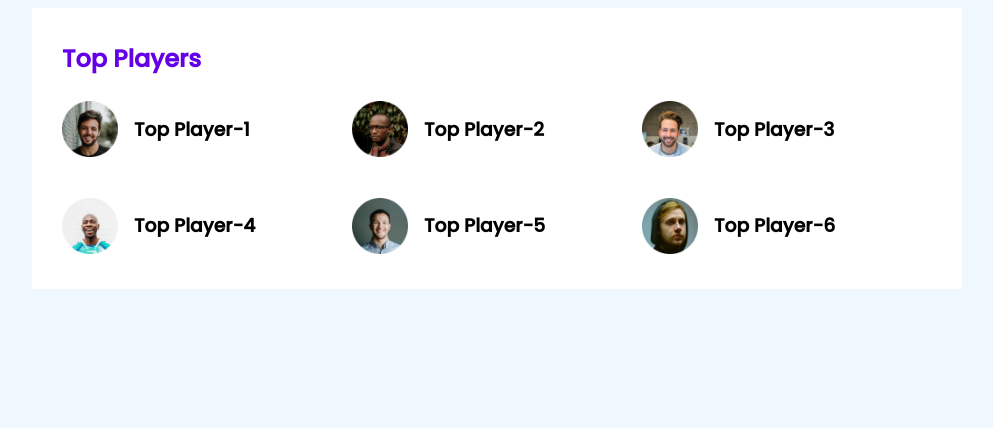
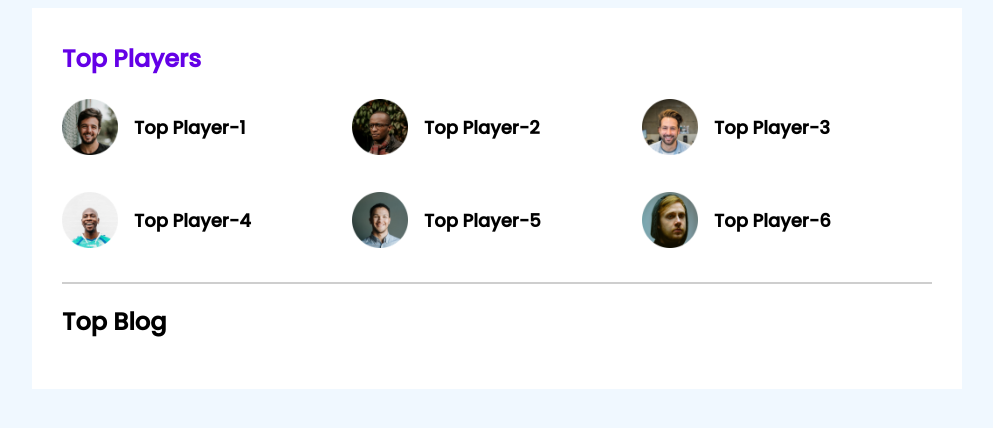
Before and after one commit to ShobnomM/leader-board-css3, a plain HTML site: page index.html in a window 1280 px wide. Shown: the whole page, without its empty margins (143-1136 px from the left). Drawn offline with Linux system fonts and the light colour scheme.

Commit message:
added blog

```diff
--- a/index.html
+++ b/index.html
@@ -44,9 +44,11 @@
                 </div>
                 </div>
             </div>
-            <div class="blog">
-
-            </div>
+          <hr>
+          <div class="top-blog">
+            <h2 class="blog-title">Top Blog</h2>
+            <article></article>
+          </div>
         </section>
     </main>
 </body>
--- a/style/style.css
+++ b/style/style.css
@@ -21,10 +21,14 @@ main{
     color: rgb(100, 0, 231);
     margin-top: 3px;
 }
+.top-player{
+    margin-bottom:30px ;
+}
 .players{
     display: grid;
     grid-template-columns: repeat(3 , 1fr);
     grid-row-gap: 30px;
+
 }
 .player{
     display: flex;
@@ -36,4 +40,8 @@ main{
 }
 .player-name{
     margin-left: 16px;
+    font-size: 18px;
 }
+hr{
+    border: 1px solid rgb(206, 206, 206);
+}
```
